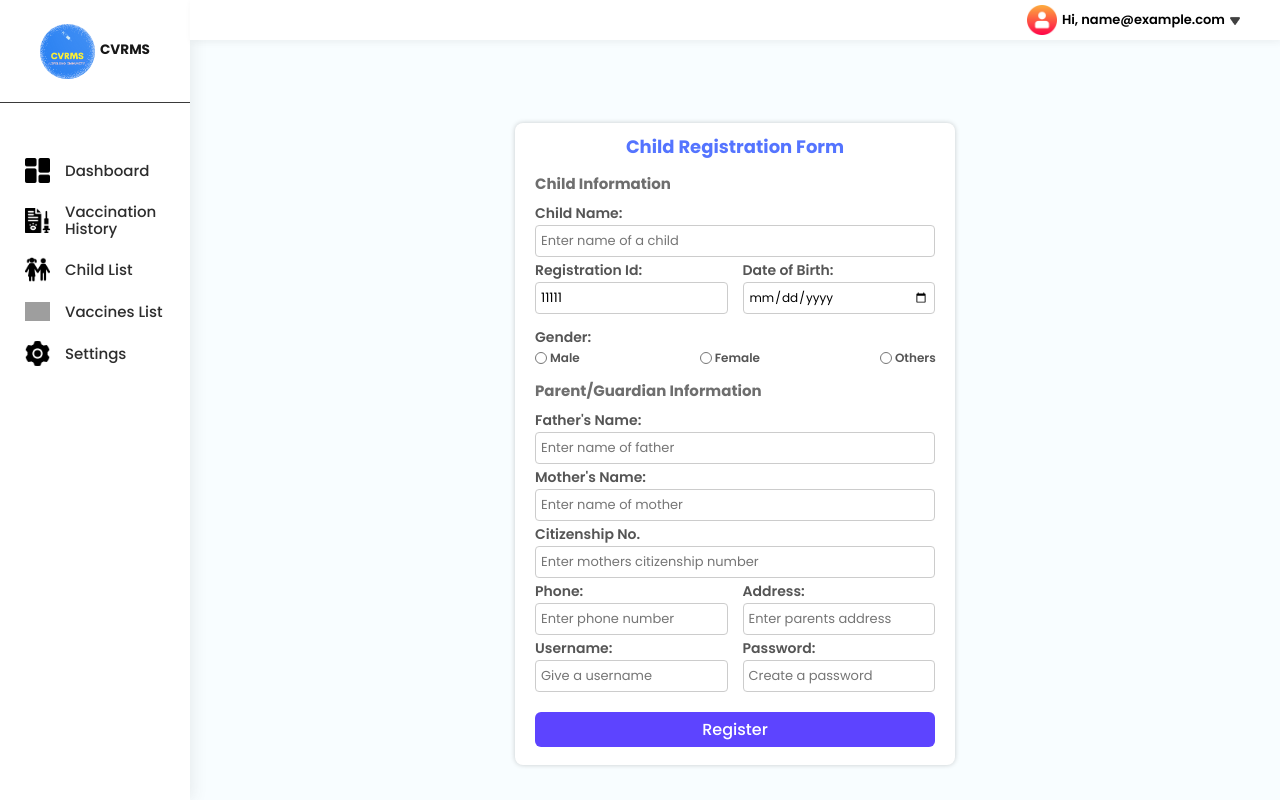
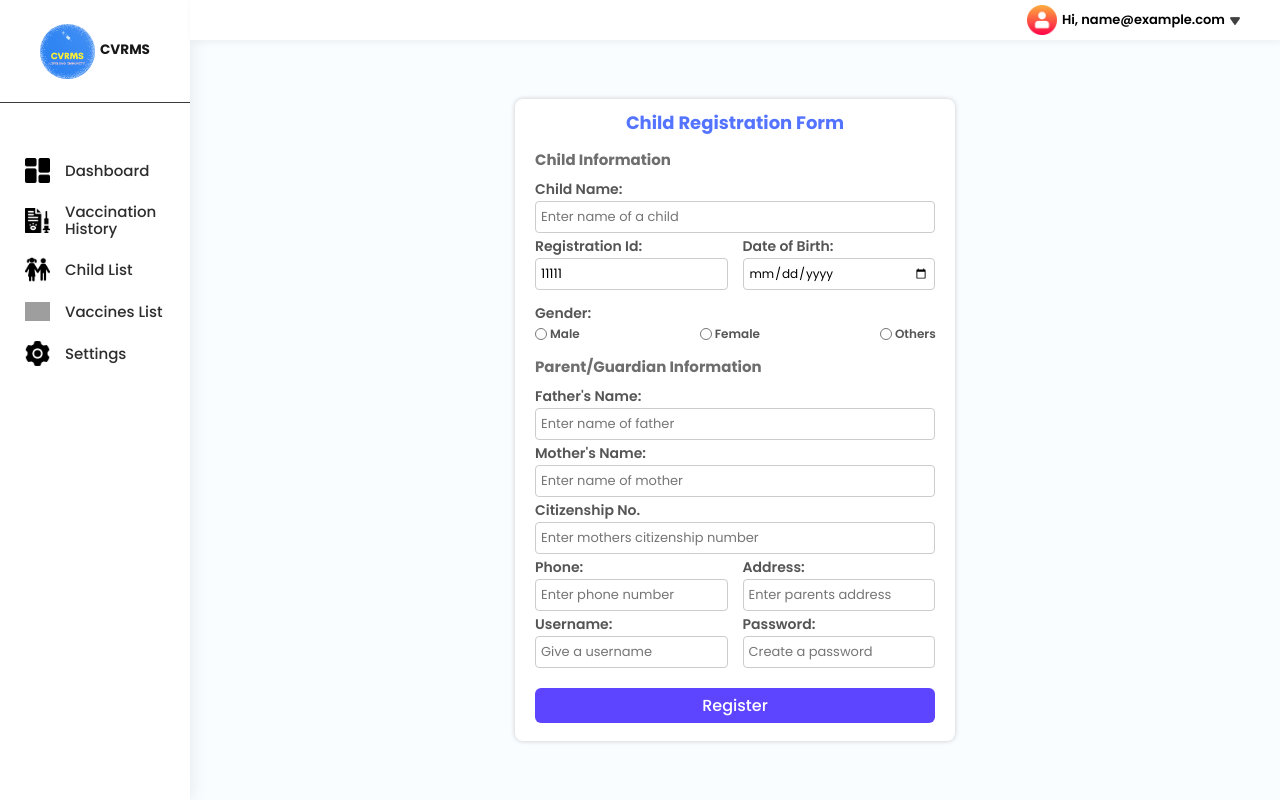
Before and after one commit to MeSabin/Child-Vaccination-System, a PHP site: page /Child-Vaccination-System/HtmlFiles/registerChild.php in a window 1280 px wide. Run offline with PHP 8.4, Linux system fonts and the light colour scheme; the visitor is signed in with stand-in values (Sample User, id 1); data that the repository does not hold is empty; grey boxes are pictures that could not be loaded.

Commit message:
same background color added to body

```diff
--- a/Styles/ChildTable.css
+++ b/Styles/ChildTable.css
@@ -12,7 +12,7 @@ body {
     justify-content: center;
     flex-direction: column;
     align-items: center;
-    background-color: rgb(236, 236, 236) !important;
+    background-color: #f9fdff !important;
     min-height: 100vh;
 }
 :root {
--- a/Styles/VaccineForm.css
+++ b/Styles/VaccineForm.css
@@ -12,7 +12,7 @@ body {
     justify-content: center;
     align-items: center;
     min-height: 100vh;
-    background: #f5f5f5;
+    background-color: #f9fdff !important;
 }
 :root {
     --btn-color: #5d44ff;
--- a/Styles/VaccineTable.css
+++ b/Styles/VaccineTable.css
@@ -11,7 +11,7 @@ body {
     display: flex;
     justify-content: center;
     align-items: center;
-    background-color: rgb(236, 236, 236) !important;
+    background-color: #f9fdff !important;
     min-height: 100vh;
 }
 :root {
--- a/Styles/VaccineToChild.css
+++ b/Styles/VaccineToChild.css
@@ -13,7 +13,7 @@ body {
    justify-content: center;
    align-items: center;
    height: 100vh;
-
+   background-color: #f9fdff !important;
 }
 :root {
    --btn-color: #5d44ff;
--- a/Styles/childDetails.css
+++ b/Styles/childDetails.css
@@ -8,7 +8,7 @@
 
 }
 body {
-    background-color: #f8fdff !important;
+    background-color: #f9fdff !important;
     min-height: 100vh;
 }
 .titleCont{
--- a/Styles/dash.css
+++ b/Styles/dash.css
@@ -8,7 +8,7 @@
 }
 body{
     min-height: 100vh;
-    background-color: #f8fdff !important;
+    background-color: #f9fdff !important;
     padding-left: 190px !important;
     padding-top: 40px !important;
 }
--- a/Styles/parentsSignup.css
+++ b/Styles/parentsSignup.css
@@ -8,7 +8,7 @@
 }
 
 body {
-   background-color: #efefef;
+   background-color: #f9fdff !important;
  }
  :root {
   --btn-color: #5d44ff;
--- a/Styles/updateChild.css
+++ b/Styles/updateChild.css
@@ -8,7 +8,10 @@
 }
 
 body {
-   background-color: #f4f4f4;
+    background-color: #f9fdff !important;
+    display: flex;
+    align-items: center;
+    justify-content: center;
  }
  :root {
   --btn-color: #5d44ff;
@@ -21,8 +24,6 @@ body {
  }
  .registerCont {
    max-width: 440px;
-   margin: 83px auto;
-   margin-bottom: 10px;
    background-color: #fff;
    padding: 10px 20px 18px 20px;
    border-radius: 8px;
```
